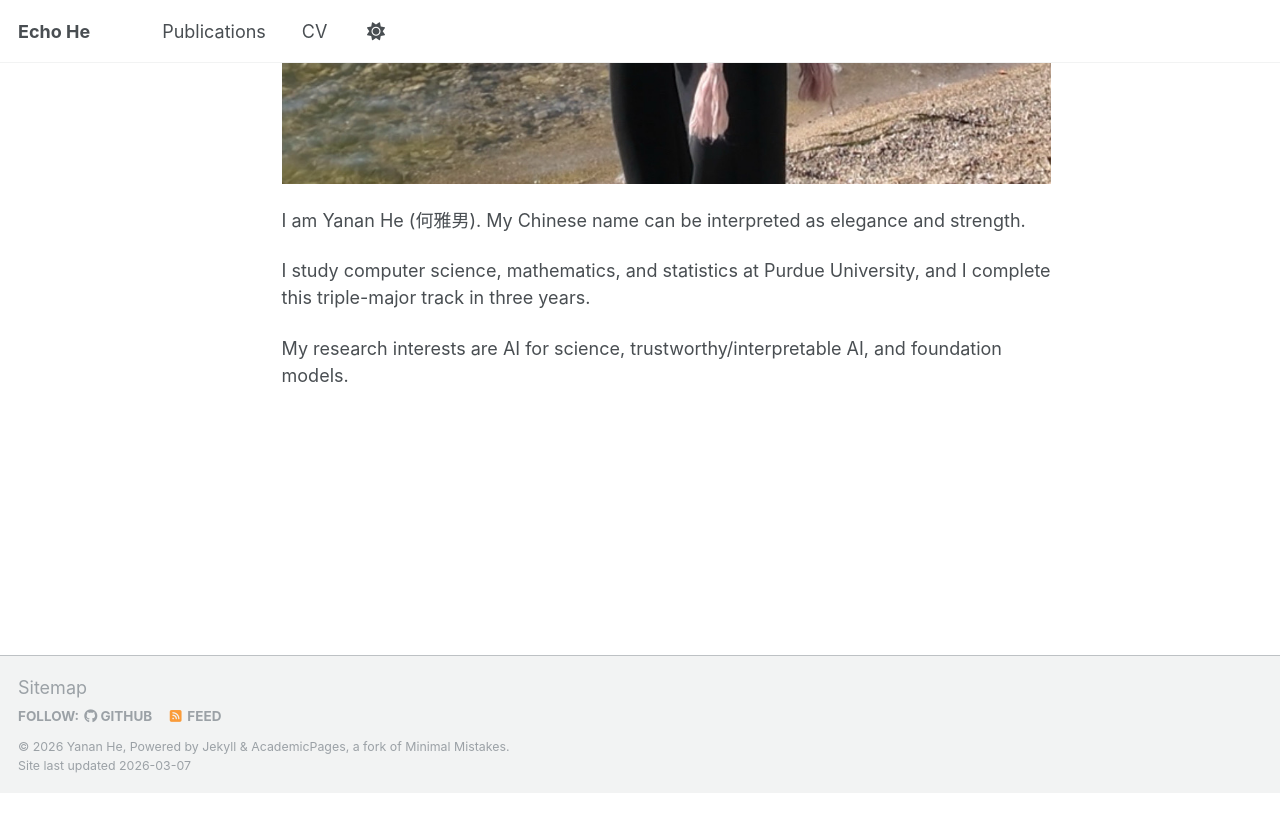
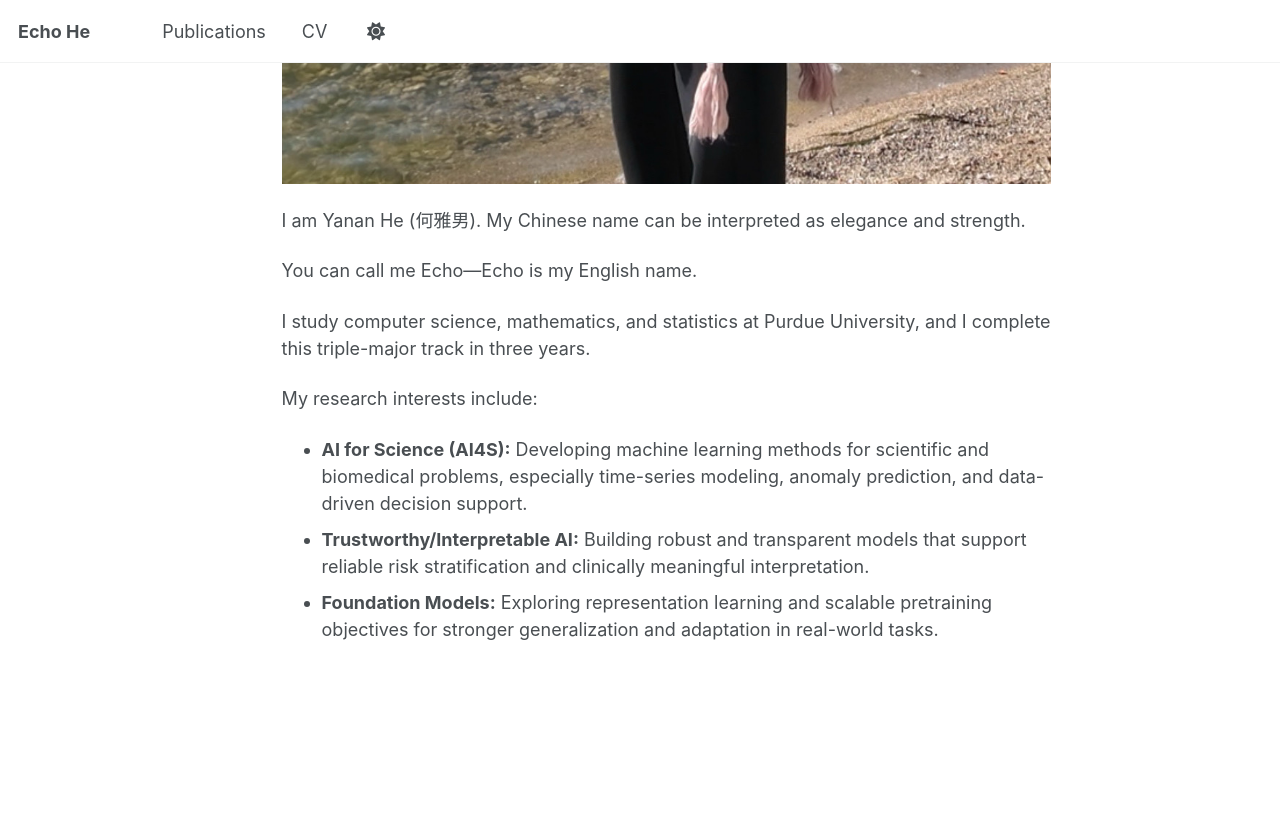
Before and after one commit to Echoo113/Echoo113.github.io, a Jekyll site: the page built from index.md, in a window 1280 px wide and 900 px high, scrolled down 1039 px. Shown: the top 832 px of the window. Built offline with Jekyll 4.4.1, drawn with Linux system fonts in a browser that asks for light colours; before the commit the page ends 1832 px from its top, so only the background shows below that.

```diff
--- a/_config.yml
+++ b/_config.yml
@@ -48,12 +48,12 @@ author:
 
 # Publication Category - The following the list of publication categories and their headings
 publication_category:
+  conferences:
+    title: 'Conference Papers'
+  manuscripts:
+    title: 'Journal Articles'
   books:
     title: 'Books'
-  manuscripts:
-    title: 'Journal Articles'
-  conferences:
-    title: 'Conference Papers'
 
 # Site Settings
 teaser                   :  # filename of teaser fallback teaser image placed in /images/, .e.g. "500x300.png"
--- a/index.md
+++ b/index.md
@@ -9,6 +9,12 @@ author_profile: false
 
 I am Yanan He (何雅男). My Chinese name can be interpreted as elegance and strength.
 
+You can call me Echo—Echo is my English name.
+
 I study computer science, mathematics, and statistics at Purdue University, and I complete this triple-major track in three years.
 
-My research interests are AI for science, trustworthy/interpretable AI, and foundation models.
+My research interests include:
+
+- **AI for Science (AI4S):** Developing machine learning methods for scientific and biomedical problems, especially time-series modeling, anomaly prediction, and data-driven decision support.
+- **Trustworthy/Interpretable AI:** Building robust and transparent models that support reliable risk stratification and clinically meaningful interpretation.
+- **Foundation Models:** Exploring representation learning and scalable pretraining objectives for stronger generalization and adaptation in real-world tasks.
```
Also changed, not shown: _pages/about.md (+7 -1 lines), _publications/2025-01-01-endras-jmir.md (+1 -1 lines).
